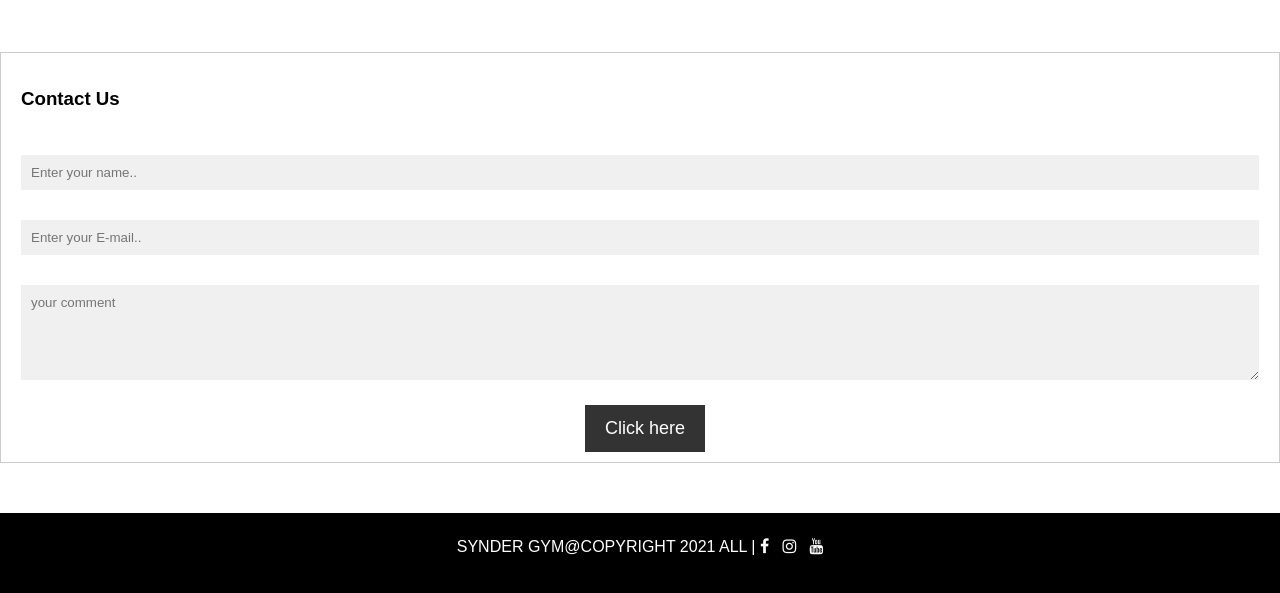
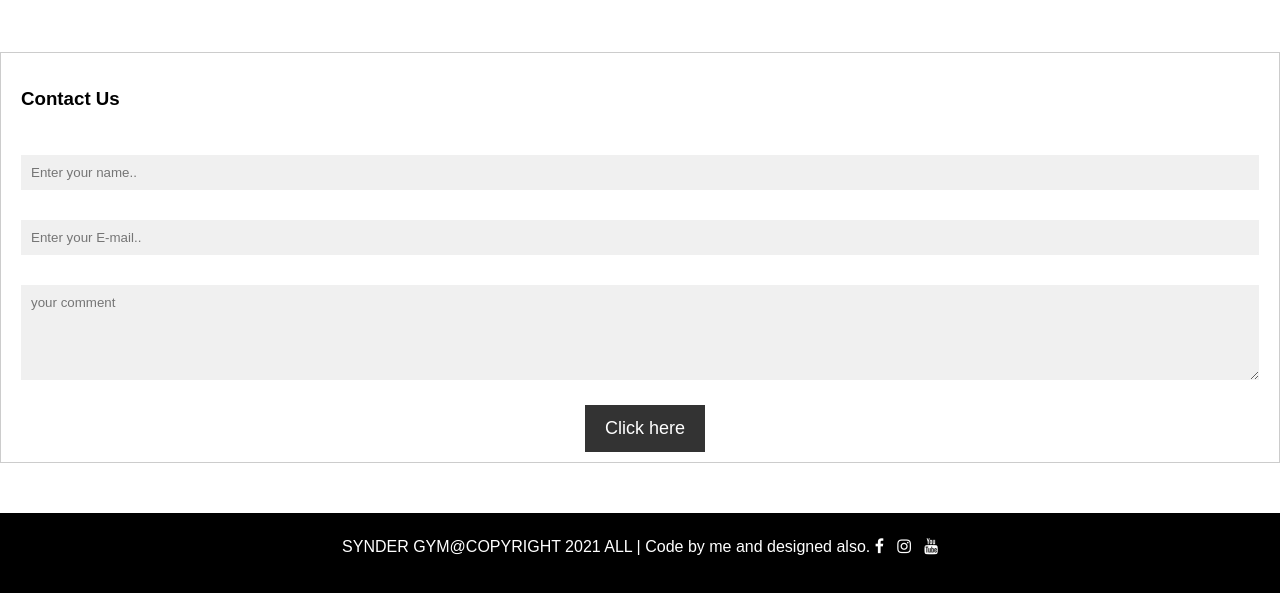
Before and after one commit to manav-12345/gym-new-website, a plain HTML site: page location.html in a window 1280 px wide. Shown: the part 546-1139 px from the top of the page. Drawn offline with Linux system fonts and the light colour scheme.

Commit message:
Update location.html

```diff
--- a/location.html
+++ b/location.html
@@ -51,7 +51,7 @@
 
    </div>
     <div class="fot">
-        <span>SYNDER GYM@COPYRIGHT 2021 ALL     |  <i class="fa fa-facebook" aria-hidden="true"></i>
+        <span>SYNDER GYM@COPYRIGHT 2021 ALL     |  Code by me and designed also. <i class="fa fa-facebook" aria-hidden="true"></i>
        &nbsp; <i class="fa fa-instagram" aria-hidden="true"></i>           &nbsp; <i class="fa fa-youtube" aria-hidden="true"></i>
 </span>
 
```
